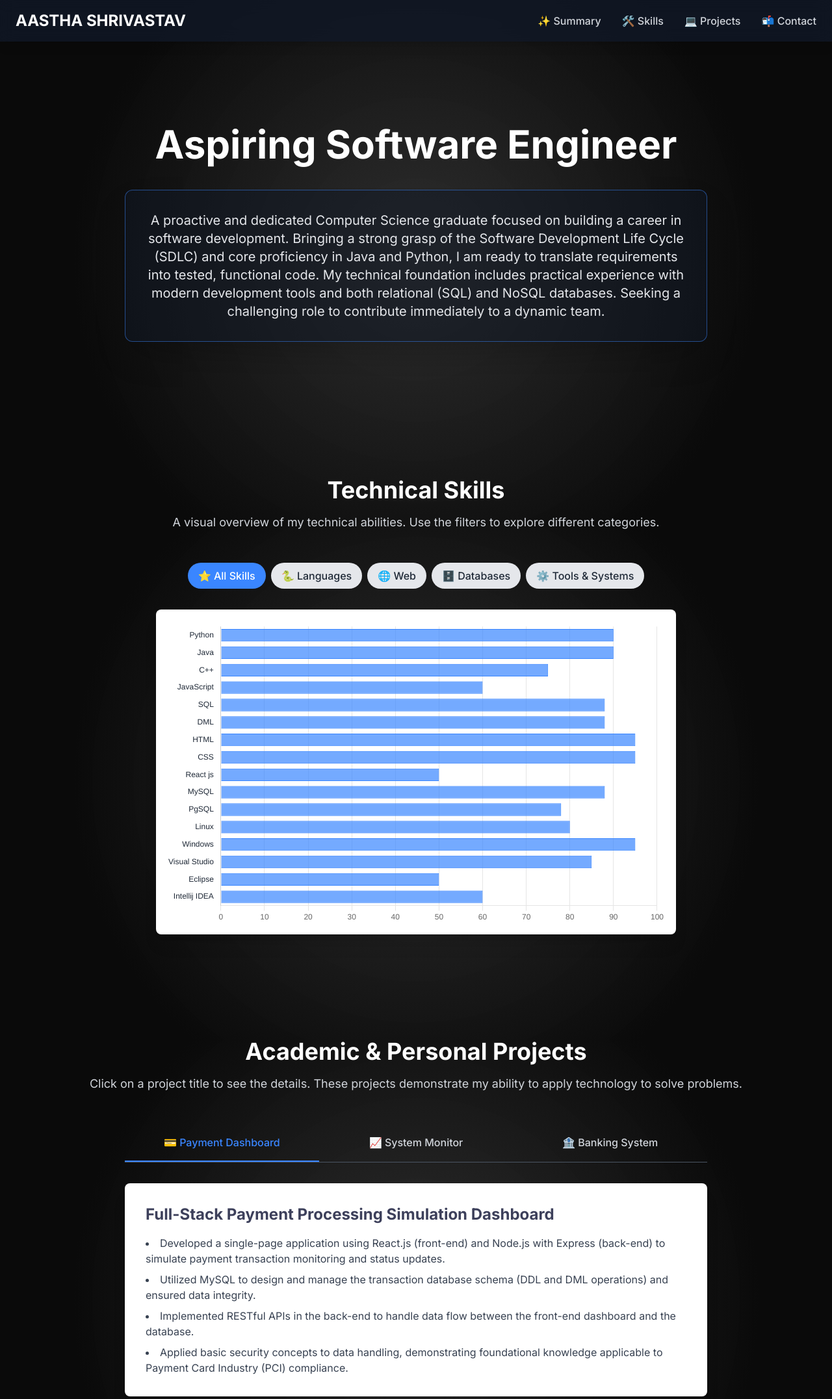
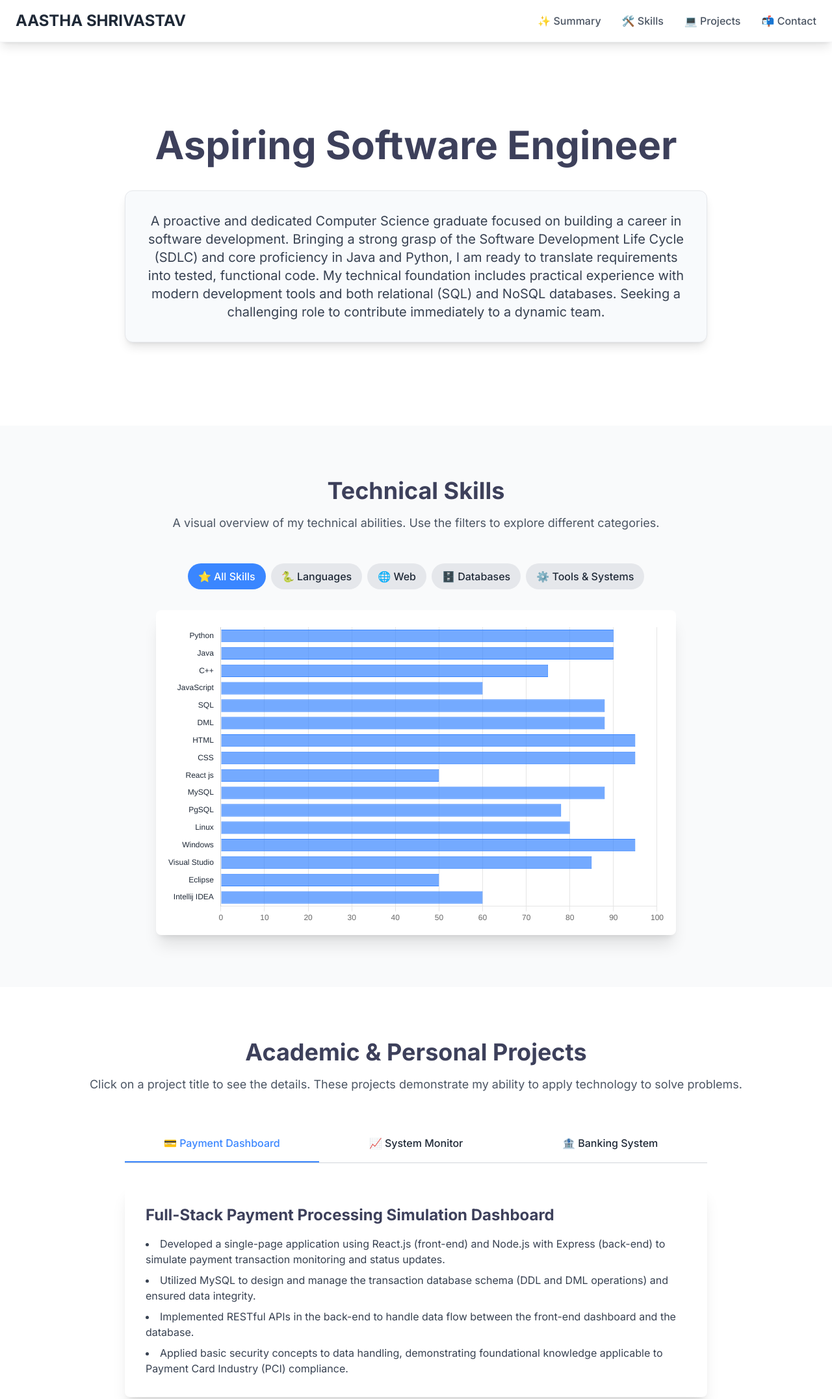
Before and after one commit to aasthashrivastav14/aastha-portfolio, a plain HTML site: page index.html in a window 1280 px wide. Shown: the top 2153 px of the page at 65% size. Drawn offline with nearby package versions, Linux system fonts and the light colour scheme.

Commit message:
index.html

```diff
--- a/index.html
+++ b/index.html
@@ -9,22 +9,13 @@
     <link rel="preconnect" href="https://fonts.googleapis.com">
     <link rel="preconnect" href="https://fonts.gstatic.com" crossorigin>
     <link href="https://fonts.googleapis.com/css2?family=Inter:wght@400;500;700&display=swap" rel="stylesheet">
-    <!-- Chosen Palette: Dark Mode Professional (High Contrast) -->
-    <!-- Application Structure Plan: A single-page portfolio layout was chosen for its intuitive, linear user flow, familiar to recruiters. The structure starts with a summary (Hero), followed by interactive sections for Skills (filterable chart) and Projects (tabbed view), and ends with Education and Contact details. This design prioritizes progressive disclosure: users get a high-level overview first, then can actively drill down into the details that interest them most (specific skills or projects). This is more engaging and efficient than a static text document. -->
-    <!-- Visualization & Content Choices:
-        - Report Info: Technical Skills table -> Goal: Compare/Inform -> Viz: Interactive Horizontal Bar Chart -> Interaction: Filter buttons to update chart data by category -> Justification: A chart is more visually engaging and allows for quick assessment of skill sets. Filtering enables recruiters to focus on technologies relevant to their needs. Library: Chart.js/Canvas.
-        - Report Info: Project descriptions -> Goal: Organize/Inform -> Presentation: Tabbed interface -> Interaction: Click on a project title to reveal its details -> Justification: Tabs cleanly organize dense information, preventing an overwhelming initial view and encouraging focused exploration of each project. Method: Vanilla JS DOM manipulation.
-        - Report Info: Summary/Education -> Goal: Inform -> Presentation: Themed text sections -> Interaction: None -> Justification: Clear, readable text is best for narrative content.
-    -->
-    <!-- CONFIRMATION: NO SVG graphics used. NO Mermaid JS used. -->
+    <!-- Chosen Palette: Light Mode Professional (High Contrast Blue/White) -->
+    <!-- Application Structure Plan: A single-page portfolio layout was chosen for its intuitive, linear user flow, familiar to recruiters. The structure starts with a summary (Hero), followed by interactive sections for Skills (filterable chart) and Projects (tabbed view), and ends with Contact details. -->
     <style>
         body {
             font-family: 'Inter', sans-serif;
-            color: #F3F4F6; /* Light gray for general text */
-            /* UPDATED: Significantly increased the visibility of the white/light gray mixture
-               by using a stronger radial gradient that fades into the deep black. */
-            background: radial-gradient(circle at center, rgba(255, 255, 255, 0.15) 0%, rgba(10, 10, 10, 1) 70%);
-            background-color: #0A0A0A; /* Deep black base */
+            color: #1F2937; /* Dark gray for general text */
+            background-color: #FFFFFF; /* Pure white base */
             background-attachment: fixed;
         }
         .nav-link {
@@ -43,7 +34,7 @@
         .project-tab {
             transition: all 0.3s ease;
             border-bottom: 2px solid transparent;
-            color: #D1D5DB; /* Light gray tab text */
+            color: #1F2937; /* Dark gray tab text */
         }
         .project-tab.active {
             color: #3A86FF; /* Bright blue accent color */
@@ -72,20 +63,18 @@
 </head>
 <body class="antialiased">
 
-    <header class="bg-gray-900/80 backdrop-blur-md sticky top-0 z-50 shadow-lg">
-        <!-- Adjusted the container to use flex and justify-center on mobile, and justify-between on desktop -->
+    <header class="bg-white/90 backdrop-blur-md sticky top-0 z-50 shadow-lg border-b border-gray-100">
+        <!-- Adjusted text colors for light background -->
         <nav class="container mx-auto px-6 py-4 flex items-center justify-center md:justify-between">
-            <!-- Name Header: Icon removed for a clean text presentation -->
-            <div class="text-2xl font-extrabold text-white flex items-center gap-2 whitespace-nowrap">
+            <div class="text-2xl font-extrabold text-[#1F2937] flex items-center gap-2 whitespace-nowrap">
                 AASTHA SHRIVASTAV
             </div>
-            <!-- Navigation links remain hidden on mobile, appear centered on desktop -->
             <div class="hidden md:flex space-x-8">
-                <!-- Navigation links adjusted for dark theme -->
-                <a href="#summary" class="nav-link text-gray-300 font-medium">✨ Summary</a>
-                <a href="#skills" class="nav-link text-gray-300 font-medium">🛠️ Skills</a>
-                <a href="#projects" class="nav-link text-gray-300 font-medium">💻 Projects</a>
-                <a href="#contact" class="nav-link text-gray-300 font-medium">📬 Contact</a>
+                <!-- Navigation links adjusted for light theme -->
+                <a href="#summary" class="nav-link text-gray-600 font-medium">✨ Summary</a>
+                <a href="#skills" class="nav-link text-gray-600 font-medium">🛠️ Skills</a>
+                <a href="#projects" class="nav-link text-gray-600 font-medium">💻 Projects</a>
+                <a href="#contact" class="nav-link text-gray-600 font-medium">📬 Contact</a>
             </div>
             <!-- This empty div is no longer needed -->
             <!-- <div class="md:hidden"> </div> -->
@@ -96,31 +85,31 @@
         <section id="summary" class="py-20 md:py-32">
             <div class="container mx-auto px-6 text-center">
 
-                <!-- Title: Icon removed for a clean text presentation -->
-                <h1 class="text-4xl md:text-6xl font-extrabold text-white mb-10 flex justify-center items-center gap-4">
+                <!-- Title adjusted for dark text -->
+                <h1 class="text-4xl md:text-6xl font-extrabold text-[#3D405B] mb-10 flex justify-center items-center gap-4">
                     Aspiring Software Engineer
                 </h1>
 
-                <!-- UPDATED: Re-wrote the paragraph for impact and wrapped it in a visually distinct container -->
-                <div class="max-w-4xl mx-auto bg-gray-900/50 p-6 md:p-8 rounded-xl shadow-2xl border border-[#3A86FF]/50">
-                    <p class="text-lg md:text-xl text-gray-200">
+                <!-- UPDATED: Subtle light gray background for the summary paragraph for clean contrast -->
+                <div class="max-w-4xl mx-auto bg-slate-50 p-6 md:p-8 rounded-xl shadow-lg border border-gray-200">
+                    <p class="text-lg md:text-xl text-gray-700">
                         A proactive and dedicated Computer Science graduate focused on building a career in software development. Bringing a strong grasp of the Software Development Life Cycle (SDLC) and core proficiency in Java and Python, I am ready to translate requirements into tested, functional code. My technical foundation includes practical experience with modern development tools and both relational (SQL) and NoSQL databases. Seeking a challenging role to contribute immediately to a dynamic team.
                     </p>
                 </div>
             </div>
         </section>
 
-        <!-- Removed bg-white class from section to show dark background -->
-        <section id="skills" class="py-20">
+        <!-- Changed section background to a subtle off-white for visual separation -->
+        <section id="skills" class="py-20 bg-gray-50">
             <div class="container mx-auto px-6">
                 <div class="text-center mb-12">
-                    <!-- Text color changed to white -->
-                    <h2 class="text-3xl md:text-4xl font-bold text-white">Technical Skills</h2>
-                    <p class="mt-4 text-lg text-gray-300">A visual overview of my technical abilities. Use the filters to explore different categories.</p>
+                    <!-- Text color adjusted for dark text -->
+                    <h2 class="text-3xl md:text-4xl font-bold text-[#3D405B]">Technical Skills</h2>
+                    <p class="mt-4 text-lg text-gray-600">A visual overview of my technical abilities. Use the filters to explore different categories.</p>
                 </div>
 
                 <div id="skill-filters" class="flex flex-wrap justify-center gap-2 mb-8">
-                    <!-- Filter buttons remain light gray/blue to contrast dark background -->
+                    <!-- Buttons remain the same, they already work well for light mode -->
                     <button class="skill-btn active px-4 py-2 bg-gray-200 text-gray-800 font-medium rounded-full" data-category="all">⭐ All Skills</button>
                     <button class="skill-btn px-4 py-2 bg-gray-200 text-gray-800 font-medium rounded-full" data-category="Programming Languages">🐍 Languages</button>
                     <button class="skill-btn px-4 py-2 bg-gray-200 text-gray-800 font-medium rounded-full" data-category="Web Technologies">🌐 Web</button>
@@ -138,21 +127,21 @@
         <section id="projects" class="py-20">
             <div class="container mx-auto px-6">
                 <div class="text-center mb-12">
-                    <!-- Text color changed to white -->
-                    <h2 class="text-3xl md:text-4xl font-bold text-white">Academic & Personal Projects</h2>
-                    <p class="mt-4 text-lg text-gray-300">Click on a project title to see the details. These projects demonstrate my ability to apply technology to solve problems.</p>
+                    <!-- Text color adjusted for dark text -->
+                    <h2 class="text-3xl md:text-4xl font-bold text-[#3D405B]">Academic & Personal Projects</h2>
+                    <p class="mt-4 text-lg text-gray-600">Click on a project title to see the details. These projects demonstrate my ability to apply technology to solve problems.</p>
                 </div>
 
                 <div class="max-w-4xl mx-auto">
-                    <!-- Tabs adjusted for dark background -->
-                    <div class="flex border-b border-gray-600 mb-8">
+                    <!-- Tabs adjusted for light background (border and text color changes in style block) -->
+                    <div class="flex border-b border-gray-300 mb-8">
                         <button class="project-tab active flex-1 text-center font-medium p-4" data-target="project1">💳 Payment Dashboard</button>
                         <button class="project-tab flex-1 text-center font-medium p-4" data-target="project2">📈 System Monitor</button>
                         <button class="project-tab flex-1 text-center font-medium p-4" data-target="project3">🏦 Banking System</button>
                     </div>
 
                     <div id="project-contents">
-                        <!-- Content boxes remain white for maximum readability against dark background -->
+                        <!-- Content boxes remain white/light background with dark text -->
                         <div id="project1" class="project-content active bg-white p-8 rounded-lg shadow-xl">
                             <h3 class="text-2xl font-bold mb-4 text-[#3D405B]">Full-Stack Payment Processing Simulation Dashboard</h3>
                             <ul class="list-disc list-inside space-y-2 text-gray-700">
@@ -183,11 +172,11 @@
             </div>
         </section>
 
-        <!-- Removed bg-white class from section to show dark background -->
-        <section id="education" class="py-20">
+        <!-- Changed section background to a subtle off-white for visual separation -->
+        <section id="education" class="py-20 bg-gray-50">
             <div class="container mx-auto px-6 text-center max-w-3xl">
-                <!-- Text color changed to white -->
-                <h2 class="text-3xl md:text-4xl font-bold text-white mb-12">Education & Development</h2>
+                <!-- Text color adjusted for dark text -->
+                <h2 class="text-3xl md:text-4xl font-bold text-[#3D405B] mb-12">Education & Development</h2>
                 <div class="text-left grid md:grid-cols-2 gap-8">
                      <!-- Content boxes remain light for contrast -->
                      <div class="bg-white p-6 rounded-lg shadow-xl">
@@ -206,28 +195,28 @@
             </div>
         </section>
 
-        <footer id="contact" class="bg-slate-100 text-gray-900 py-16">
+        <!-- UPDATED: Footer is now the accent blue color with white text -->
+        <footer id="contact" class="bg-[#3A86FF] text-white py-16">
             <div class="container mx-auto px-6 text-center">
 
                 <!-- NEW: Large SVG Icon for visual impact -->
-                <svg xmlns="http://www.w3.org/2000/svg" width="24" height="24" viewBox="0 0 24 24" fill="none" stroke="currentColor" stroke-width="2" stroke-linecap="round" stroke-linejoin="round" class="w-16 h-16 mx-auto mb-6 text-[#3A86FF]">
+                <svg xmlns="http://www.w3.org/2000/svg" width="24" height="24" viewBox="0 0 24 24" fill="none" stroke="currentColor" stroke-width="2" stroke-linecap="round" stroke-linejoin="round" class="w-16 h-16 mx-auto mb-6 text-white">
                     <rect width="20" height="16" x="2" y="4" rx="2"/>
                     <path d="m22 7-8.97 5.7a1.83 1.83 0 0 1-2.07 0L2 7"/>
                 </svg>
 
                 <h2 class="text-3xl font-bold mb-4">Get In Touch</h2>
-                <!-- UPDATED: Removed max-w-lg and adjusted font-size for better single-line display potential on desktop -->
                 <p class="mx-auto mb-8 text-base md:text-lg font-medium">I am actively looking for opportunities. Please feel free to reach out.</p>
 
                 <!-- START OF CONSOLIDATED CONTACT DETAILS -->
                 <div class="flex flex-col md:flex-row justify-center items-center space-y-4 md:space-y-0 text-xl whitespace-nowrap">
                     <!-- Item 1: Email -->
-                    <a href="mailto:aasthashrivastav10@gmail.com" class="hover:text-[#3A86FF] transition-colors flex items-center gap-2 md:mx-4">
+                    <a href="mailto:aasthashrivastav10@gmail.com" class="hover:text-white/80 transition-colors flex items-center gap-2 md:mx-4">
                         <span>&#9993;</span> aasthashrivastav10@gmail.com
                     </a>
 
                     <!-- Separator 1 (Hidden on mobile) -->
-                    <span class="hidden md:inline mx-2 text-gray-500 text-base">|</span>
+                    <span class="hidden md:inline mx-2 text-white/50 text-base">|</span>
 
                     <!-- Item 2: Phone -->
                     <span class="flex items-center gap-2 md:mx-4">
@@ -235,7 +224,7 @@
                     </span>
 
                     <!-- Separator 2 (Hidden on mobile) -->
-                    <span class="hidden md:inline mx-2 text-gray-500 text-base">|</span>
+                    <span class="hidden md:inline mx-2 text-white/50 text-base">|</span>
 
                     <!-- Item 3: Location -->
                     <span class="flex items-center gap-2 md:mx-4">
@@ -309,12 +298,12 @@
                             x: {
                                 beginAtZero: true,
                                 max: 100,
-                                // Changed grid color to dark to be visible on white background
+                                // Grid color is now dark for visibility on white background
                                 grid: { color: 'rgba(0, 0, 0, 0.1)' }
                             },
                             y: {
                                 grid: { display: false },
-                                // FIX: Changed skill label (tick) color from 'white' to dark gray for visibility
+                                // Tick labels (skill names) are dark for visibility
                                 ticks: { color: '#1F2937' }
                             }
                         }
```
